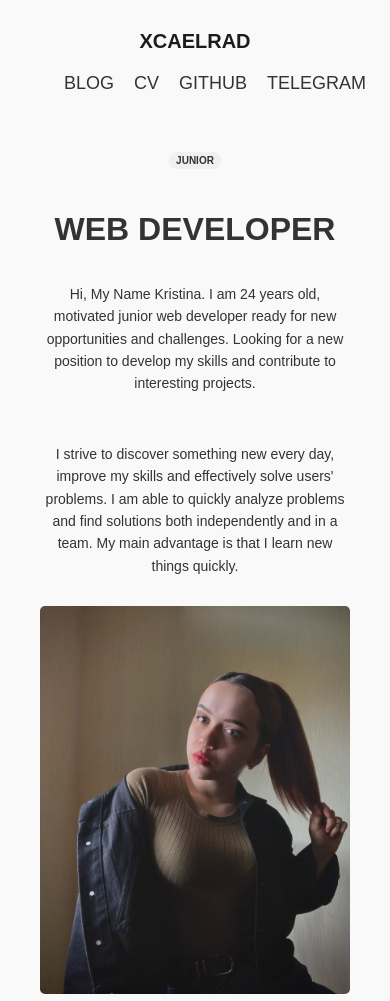
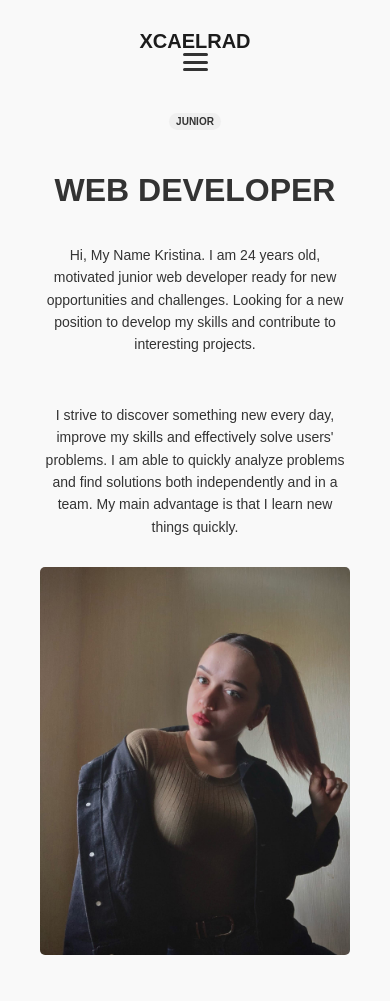
Before and after one commit to XCaelrad/My-Website-, a plain HTML site: page index.html in a window 390 px wide. Drawn offline with Linux system fonts and the light colour scheme.

Commit message:
feat: feat: added burger menu for mobile version

```diff
--- a/index.html
+++ b/index.html
@@ -7,6 +7,7 @@
     <link rel="stylesheet" href="main.css">
     <link rel="stylesheet" href="mobile.css">
     <link rel="icon" href="./assets/images/icons/logo.png" type="image/logo">
+
 </head>
 <body>
     <header>
@@ -14,6 +15,11 @@
             <div class="nav">
             <div class="logo-link">
                 <a href="index.html" class="logo">XCAELRAD</a>
+            </div>
+            <div class="burger-menu">
+                <span></span>
+                <span></span>
+                <span></span>
             </div>
             <ul class="nav-link">
                 <li><a href="blog.html" class="blog">BLOG</a></li>
--- a/main.css
+++ b/main.css
@@ -14,6 +14,22 @@ body {
     padding: 30px;
     max-width: 1200px;
     margin: 0 auto;
+}
+
+.burger-menu {
+    display: none;
+    flex-direction: column;
+    justify-content: space-between;
+    width: 25px;
+    height: 18px;
+    cursor: pointer;
+}
+
+.burger-menu span {
+    display: block;
+    height: 3px;
+    background-color: #333;
+    border-radius: 3px;
 }
 
 .logo {
--- a/mobile.css
+++ b/mobile.css
@@ -9,9 +9,24 @@
     }
 
     .nav-link {
-        justify-content: center;
-        gap: 20px;
-        margin-top: 20px;
+        display: none;
+        flex-direction: column;
+        gap: 15px;
+        background-color: #f9f9f9;
+        position: absolute;
+        top: 70px;
+        right: 10px;
+        width: 200px;
+        padding: 10px;
+        box-shadow: 0 8px 16px rgba(0, 0, 0, 0.3);
+    }
+
+    .burger-menu {
+        display: flex;
+    }
+
+    .nav.active .nav-link {
+        display: flex;
     }
 
     .logo {
```
